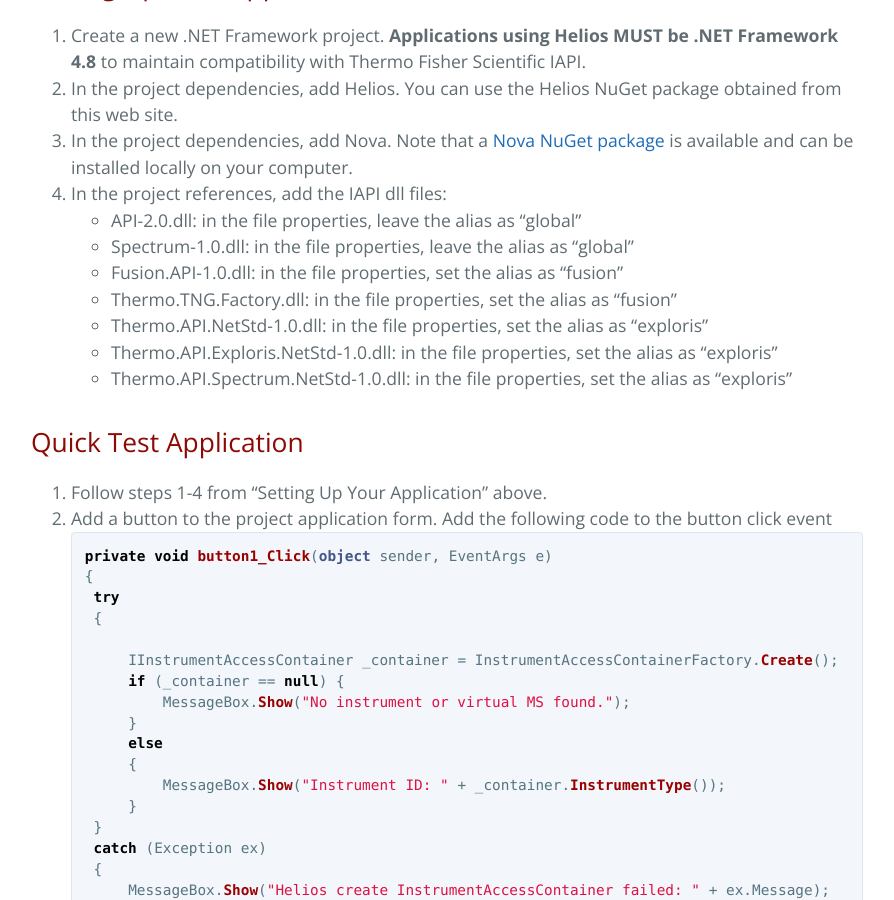
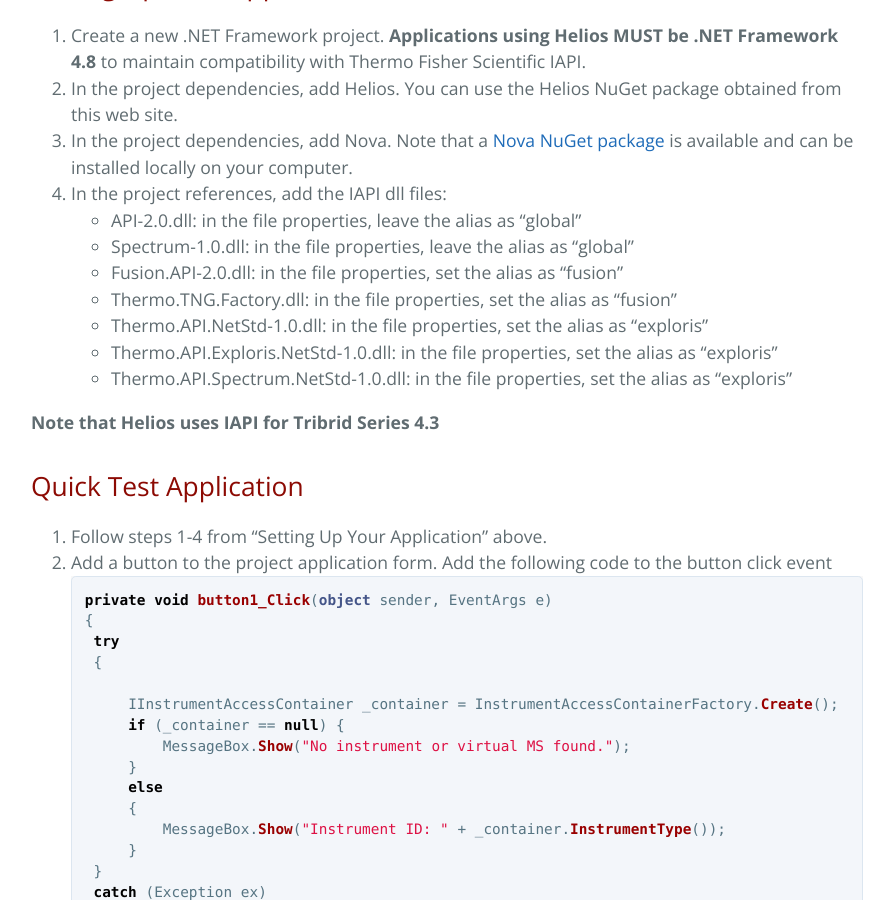
Before and after one commit to SchweppeLab/Helios, a Jekyll site: the page built from setup.md, in a window 1280 px wide and 900 px high, scrolled down 648 px. Shown: the whole window, without its empty margins (193-1087 px from the left). Built offline with Jekyll 4.4.1, drawn with Linux system fonts in a browser that asks for light colours.

Commit message:
Fix instructions for Tribrid Series 4.3

```diff
--- a/setup.md
+++ b/setup.md
@@ -16,11 +16,13 @@ description: Getting started.
 4. In the project references, add the IAPI dll files:
 	* API-2.0.dll: in the file properties, leave the alias as "global"
 	* Spectrum-1.0.dll: in the file properties, leave the alias as "global"
-	* Fusion.API-1.0.dll: in the file properties, set the alias as "fusion"
+	* Fusion.API-2.0.dll: in the file properties, set the alias as "fusion"
 	* Thermo.TNG.Factory.dll: in the file properties, set the alias as "fusion"
 	* Thermo.API.NetStd-1.0.dll: in the file properties, set the alias as "exploris"
 	* Thermo.API.Exploris.NetStd-1.0.dll: in the file properties, set the alias as "exploris"
 	* Thermo.API.Spectrum.NetStd-1.0.dll: in the file properties, set the alias as "exploris"
+
+**Note that Helios uses IAPI for Tribrid Series 4.3**
 
 ## Quick Test Application
 
```
Also changed, not shown: download.md (+1 -1 lines).
